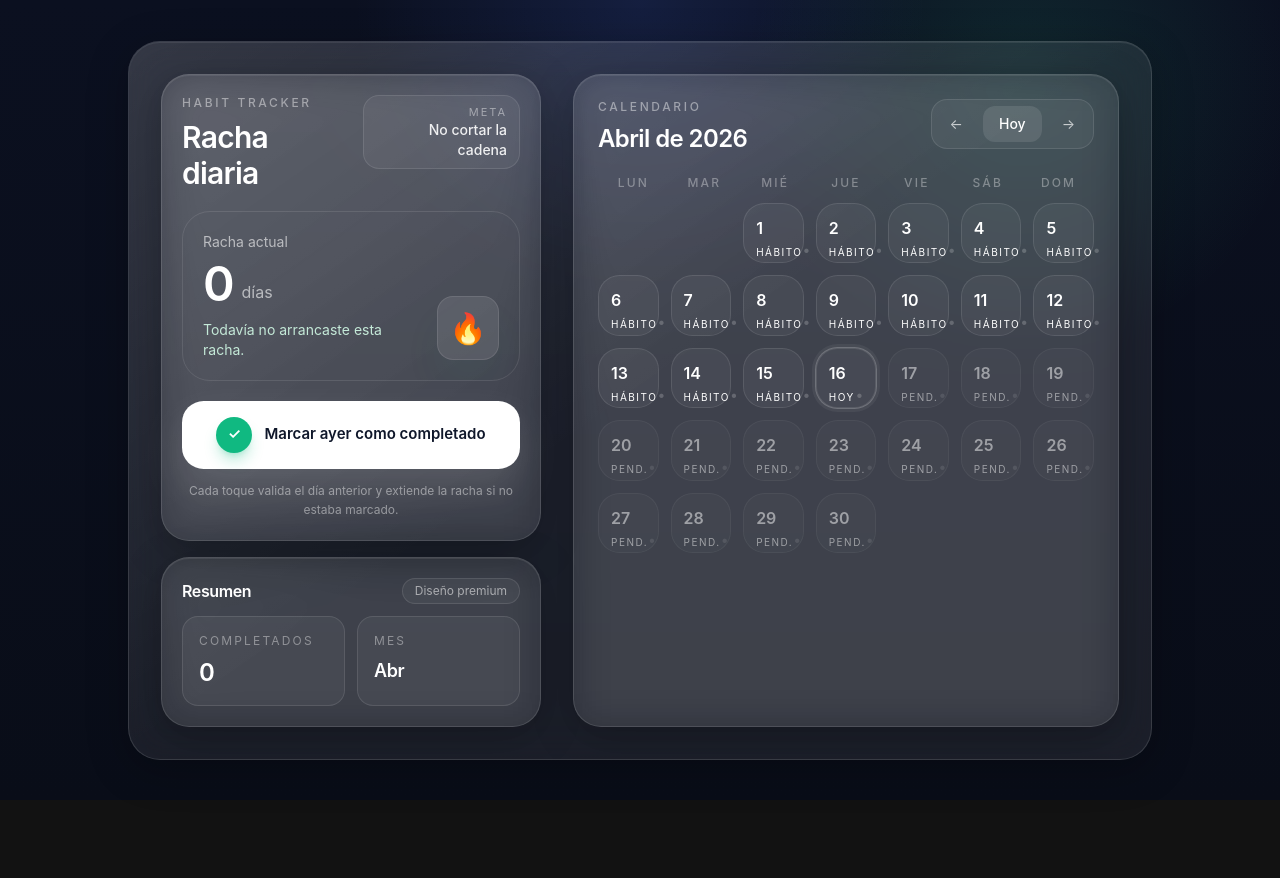
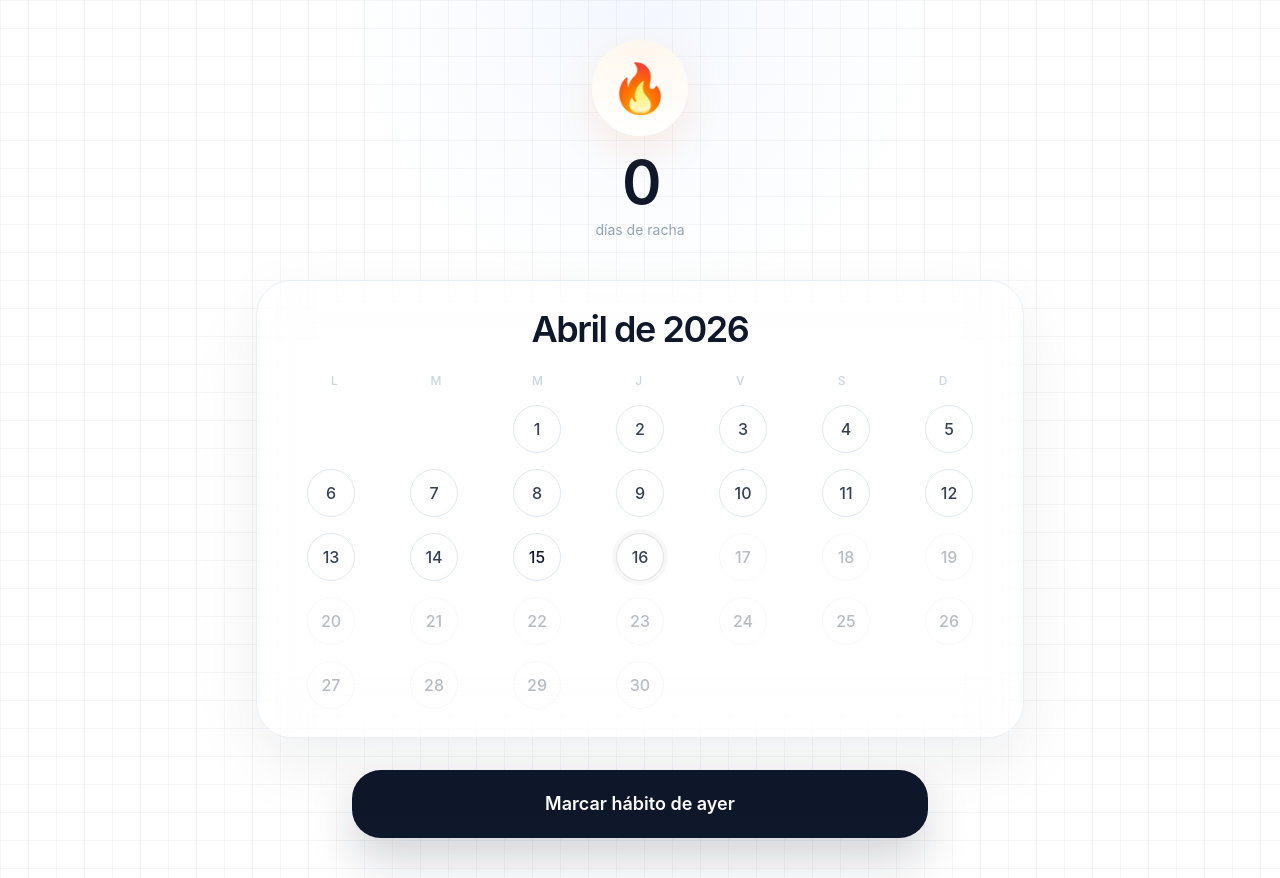
Before and after one commit to JustTute/habitos, a plain HTML site: page index.html in a window 1280 px wide. Before the commit the page ends 800 px from the top, so only its background shows below. Drawn offline with nearby package versions, Linux system fonts and the light colour scheme.

Commit message:
Actualizar index.html

```diff
--- a/index.html
+++ b/index.html
@@ -1,66 +1,74 @@
-<!DOCTYPE html>
-<html lang="es">
+<!DOCTYPE html><html lang="es">
 <head>
   <meta charset="UTF-8" />
   <meta name="viewport" content="width=device-width, initial-scale=1.0" />
-  <title>Habit Streak Calendar</title>
+  <title>Habit Streak</title>
   <script src="https://cdn.tailwindcss.com"></script>
   <style>
     :root {
-      color-scheme: dark;
+      color-scheme: light;
+    }* {
+  -webkit-tap-highlight-color: transparent;
 }
 
 body {
-      background:
-        radial-gradient(circle at top, rgba(80, 120, 255, 0.14), transparent 28%),
-        radial-gradient(circle at 80% 10%, rgba(52, 211, 153, 0.12), transparent 22%),
-        linear-gradient(180deg, #0b1020 0%, #090d18 100%);
-      font-family: Inter, ui-sans-serif, system-ui, -apple-system, BlinkMacSystemFont, "SF Pro Display", "Segoe UI", sans-serif;
+  font-family: Inter, ui-sans-serif, system-ui, -apple-system, BlinkMacSystemFont, "SF Pro Display", sans-serif;
+  background-color: #ffffff;
+  background-image:
+    linear-gradient(rgba(15, 23, 42, 0.035) 1px, transparent 1px),
+    linear-gradient(90deg, rgba(15, 23, 42, 0.035) 1px, transparent 1px),
+    radial-gradient(circle at top, rgba(59, 130, 246, 0.06), transparent 28%);
+  background-size: 28px 28px, 28px 28px, auto;
   overflow-x: hidden;
 }
 
-    .glass {
-      background: rgba(255, 255, 255, 0.08);
-      backdrop-filter: blur(20px);
-      -webkit-backdrop-filter: blur(20px);
-      border: 1px solid rgba(255, 255, 255, 0.12);
-      box-shadow:
-        0 10px 40px rgba(0, 0, 0, 0.25),
-        inset 0 1px 0 rgba(255, 255, 255, 0.08);
+.month-title {
+  letter-spacing: -0.04em;
 }
 
-    .day-cell {
-      position: relative;
-      transition: transform 180ms ease, box-shadow 220ms ease, background 220ms ease, border-color 220ms ease;
+.day-pill {
+  transition: transform 180ms ease, box-shadow 240ms ease, background-color 240ms ease, border-color 240ms ease, color 240ms ease;
+  will-change: transform;
 }
 
-    .day-cell:hover {
-      transform: translateY(-1px) scale(1.02);
+.day-pill:hover {
+  transform: translateY(-1px);
 }
 
-    .day-done {
-      background: linear-gradient(180deg, rgba(52, 211, 153, 0.32), rgba(22, 163, 74, 0.22));
-      border-color: rgba(74, 222, 128, 0.55);
-      box-shadow: 0 0 0 1px rgba(74, 222, 128, 0.1), 0 10px 24px rgba(22, 163, 74, 0.18);
+.day-pill.done {
+  background: linear-gradient(180deg, #4ade80 0%, #22c55e 100%);
+  color: white;
+  box-shadow: 0 12px 24px rgba(34, 197, 94, 0.22);
+  border-color: rgba(34, 197, 94, 0.15);
 }
 
-    .day-today {
-      box-shadow: 0 0 0 1px rgba(255,255,255,0.22), 0 0 0 4px rgba(255,255,255,0.05);
+.day-pill.today {
+  border-color: rgba(15, 23, 42, 0.12);
+  box-shadow: 0 0 0 4px rgba(15, 23, 42, 0.03);
+}
+
+.day-pill.done-pop {
+  animation: dayPop 560ms cubic-bezier(.2,.9,.2,1);
 }
 
 .streak-pop {
-      animation: streakPop 700ms cubic-bezier(.2,.9,.2,1);
+  animation: streakPop 720ms cubic-bezier(.2,.9,.2,1);
 }
 
-    .pulse-ring {
-      animation: pulseRing 900ms ease-out forwards;
+.flame-bounce {
+  animation: flameBounce 1100ms cubic-bezier(.2,.9,.2,1);
+  transform-origin: center bottom;
 }
 
-    .float-up {
-      animation: floatUp 900ms cubic-bezier(.2,.9,.2,1) forwards;
+.float-plus {
+  animation: floatPlus 950ms cubic-bezier(.2,.9,.2,1) forwards;
 }
 
-    .confetti {
+.soft-ring {
+  animation: softRing 900ms ease-out forwards;
+}
+
+.confetti-piece {
   position: absolute;
   width: 8px;
   height: 14px;
@@ -70,22 +78,37 @@
   will-change: transform, opacity;
 }
 
-    @keyframes streakPop {
-      0% { transform: scale(0.92); }
-      38% { transform: scale(1.1); }
-      65% { transform: scale(0.98); }
+@keyframes dayPop {
+  0% { transform: scale(0.84); }
+  45% { transform: scale(1.12); }
+  70% { transform: scale(0.97); }
   100% { transform: scale(1); }
 }
 
-    @keyframes pulseRing {
-      0% { transform: scale(0.9); opacity: 0.55; }
-      100% { transform: scale(1.5); opacity: 0; }
+@keyframes streakPop {
+  0% { transform: scale(0.92); }
+  38% { transform: scale(1.12); }
+  68% { transform: scale(0.98); }
+  100% { transform: scale(1); }
 }
 
-    @keyframes floatUp {
-      0% { transform: translateY(10px) scale(0.9); opacity: 0; }
-      20% { opacity: 1; }
-      100% { transform: translateY(-18px) scale(1); opacity: 0; }
+@keyframes flameBounce {
+  0% { transform: translateY(0) scale(1) rotate(0deg); }
+  20% { transform: translateY(-2px) scale(1.06) rotate(-3deg); }
+  42% { transform: translateY(0) scale(0.96) rotate(2deg); }
+  64% { transform: translateY(-1px) scale(1.04) rotate(-1deg); }
+  100% { transform: translateY(0) scale(1) rotate(0deg); }
+}
+
+@keyframes floatPlus {
+  0% { transform: translateY(10px) scale(0.92); opacity: 0; }
+  18% { opacity: 1; }
+  100% { transform: translateY(-22px) scale(1); opacity: 0; }
+}
+
+@keyframes softRing {
+  0% { transform: scale(0.88); opacity: 0.42; }
+  100% { transform: scale(1.45); opacity: 0; }
 }
 
 @keyframes confettiBurst {
@@ -93,7 +116,7 @@
     transform: translate(0, 0) rotate(0deg) scale(0.7);
     opacity: 0;
   }
-      18% {
+  16% {
     opacity: 1;
   }
   100% {
@@ -101,129 +124,77 @@
     opacity: 0;
   }
 }
+
+@media (prefers-reduced-motion: reduce) {
+  .day-pill,
+  .streak-pop,
+  .flame-bounce,
+  .float-plus,
+  .soft-ring,
+  .confetti-piece,
+  .day-pill.done-pop {
+    animation: none !important;
+    transition: none !important;
+  }
+}
+
   </style>
 </head>
-<body class="min-h-screen text-white selection:bg-emerald-300/30">
-  <div class="mx-auto flex min-h-screen max-w-6xl items-center justify-center px-4 py-6 sm:px-6 lg:px-8">
-    <main class="w-full max-w-5xl">
-      <section class="glass relative overflow-hidden rounded-[2rem] p-4 sm:p-6 lg:p-8">
-        <div class="pointer-events-none absolute inset-0 bg-gradient-to-br from-white/10 via-transparent to-transparent"></div>
+<body class="min-h-screen text-slate-900 selection:bg-emerald-200/70">
+  <main class="mx-auto flex min-h-screen max-w-5xl flex-col items-center justify-center px-5 py-8 sm:px-8 sm:py-10">
+    <section class="flex w-full max-w-3xl flex-col items-center">
+      <div class="relative flex flex-col items-center">
+        <div id="ringEffect" class="pointer-events-none absolute inset-0 hidden items-center justify-center">
+          <div class="soft-ring h-28 w-28 rounded-full border border-emerald-300/60"></div>
+        </div><div class="relative flex h-20 w-20 items-center justify-center rounded-full bg-gradient-to-b from-orange-50 to-white shadow-[0_14px_40px_rgba(249,115,22,0.12)] sm:h-24 sm:w-24">
+      <span id="flameIcon" class="text-4xl sm:text-5xl">🔥</span>
+      <span id="plusOne" class="pointer-events-none absolute top-1/2 hidden -translate-y-1/2 text-lg font-semibold text-emerald-500 sm:text-xl">+1</span>
+    </div>
 
-        <div class="relative grid gap-5 lg:grid-cols-[380px_minmax(0,1fr)] lg:gap-8">
-          <aside class="space-y-4">
-            <div class="glass rounded-[1.75rem] p-5">
-              <div class="mb-5 flex items-start justify-between gap-3">
-                <div>
-                  <p class="text-xs font-medium uppercase tracking-[0.22em] text-white/45">Habit tracker</p>
-                  <h1 class="mt-2 text-2xl font-semibold tracking-tight sm:text-3xl">Racha diaria</h1>
-                </div>
-                <div class="rounded-2xl border border-white/10 bg-white/5 px-3 py-2 text-right">
-                  <p class="text-[11px] uppercase tracking-[0.18em] text-white/45">Meta</p>
-                  <p class="text-sm font-medium text-white/90">No cortar la cadena</p>
+    <div id="streakWrap" class="mt-4 text-center">
+      <div id="streakValue" class="text-5xl font-semibold leading-none tracking-[-0.06em] text-slate-900 sm:text-6xl">0</div>
+      <div class="mt-2 text-sm text-slate-400">días de racha</div>
     </div>
   </div>
 
-              <div id="streakCard" class="relative overflow-hidden rounded-[1.75rem] border border-white/10 bg-gradient-to-br from-emerald-400/18 via-emerald-300/8 to-white/5 p-5">
-                <div id="ringEffect" class="pointer-events-none absolute inset-0 hidden items-center justify-center">
-                  <div class="pulse-ring h-32 w-32 rounded-full border border-emerald-300/40"></div>
-                </div>
-                <div class="relative flex items-end justify-between gap-4">
-                  <div>
-                    <p class="text-sm text-white/60">Racha actual</p>
-                    <div class="mt-2 flex items-end gap-2">
-                      <span id="streakValue" class="text-5xl font-semibold leading-none tracking-tight">0</span>
-                      <span class="mb-1 text-base text-white/60">días</span>
-                    </div>
-                    <p id="streakMessage" class="mt-3 text-sm text-emerald-100/90">Todavía no arrancaste esta racha.</p>
+  <div class="mt-10 w-full rounded-[2.2rem] border border-slate-200/70 bg-white/78 px-4 py-5 shadow-[0_24px_70px_rgba(15,23,42,0.07)] backdrop-blur-xl sm:px-7 sm:py-7">
+    <div class="mb-6 text-center">
+      <h1 id="monthLabel" class="month-title text-3xl font-semibold text-slate-900 sm:text-4xl">Mes</h1>
     </div>
 
-                  <div class="relative flex h-16 w-16 items-center justify-center rounded-2xl border border-white/10 bg-white/10 shadow-2xl shadow-emerald-500/10">
-                    <span class="text-3xl">🔥</span>
-                    <span id="plusOne" class="float-up pointer-events-none absolute top-1/2 hidden -translate-y-1/2 text-lg font-semibold text-emerald-300">+1</span>
-                  </div>
-                </div>
+    <div class="mb-4 grid grid-cols-7 gap-y-3 text-center text-[11px] font-medium uppercase tracking-[0.2em] text-slate-300 sm:text-xs">
+      <div>L</div>
+      <div>M</div>
+      <div>M</div>
+      <div>J</div>
+      <div>V</div>
+      <div>S</div>
+      <div>D</div>
     </div>
 
-              <button id="markYesterdayBtn" class="group mt-5 flex w-full items-center justify-center gap-3 rounded-[1.35rem] bg-white px-4 py-4 text-[15px] font-semibold text-slate-900 shadow-[0_18px_40px_rgba(255,255,255,0.12)] transition hover:scale-[1.01] active:scale-[0.985]">
-                <span class="inline-flex h-9 w-9 items-center justify-center rounded-full bg-emerald-500 text-white shadow-lg shadow-emerald-500/30">✓</span>
-                Marcar ayer como completado
-              </button>
-
-              <p class="mt-3 text-center text-xs leading-relaxed text-white/45">
-                Cada toque valida el día anterior y extiende la racha si no estaba marcado.
-              </p>
+    <div id="calendarGrid" class="grid grid-cols-7 gap-x-2 gap-y-3 sm:gap-x-3 sm:gap-y-4"></div>
   </div>
 
-            <div class="glass rounded-[1.75rem] p-5">
-              <div class="mb-3 flex items-center justify-between">
-                <h2 class="text-base font-semibold tracking-tight">Resumen</h2>
-                <span class="rounded-full border border-white/10 bg-white/5 px-3 py-1 text-xs text-white/55">Diseño premium</span>
-              </div>
-
-              <div class="grid grid-cols-2 gap-3">
-                <div class="rounded-2xl border border-white/10 bg-white/5 p-4">
-                  <p class="text-xs uppercase tracking-[0.18em] text-white/40">Completados</p>
-                  <p id="completedCount" class="mt-2 text-2xl font-semibold tracking-tight">0</p>
-                </div>
-                <div class="rounded-2xl border border-white/10 bg-white/5 p-4">
-                  <p class="text-xs uppercase tracking-[0.18em] text-white/40">Mes</p>
-                  <p id="monthLabelSide" class="mt-2 text-lg font-semibold tracking-tight">—</p>
-                </div>
-              </div>
-            </div>
-          </aside>
-
-          <section class="glass rounded-[1.75rem] p-4 sm:p-5 lg:p-6">
-            <div class="mb-5 flex flex-col gap-4 sm:flex-row sm:items-center sm:justify-between">
-              <div>
-                <p class="text-xs font-medium uppercase tracking-[0.22em] text-white/45">Calendario</p>
-                <h2 id="monthLabel" class="mt-2 text-2xl font-semibold tracking-tight">Mes Año</h2>
-              </div>
-
-              <div class="flex items-center gap-2 self-start rounded-2xl border border-white/10 bg-white/5 p-1.5">
-                <button id="prevMonthBtn" class="rounded-xl px-3 py-2 text-sm text-white/70 transition hover:bg-white/10 hover:text-white">←</button>
-                <button id="todayBtn" class="rounded-xl bg-white/10 px-4 py-2 text-sm font-medium text-white transition hover:bg-white/15">Hoy</button>
-                <button id="nextMonthBtn" class="rounded-xl px-3 py-2 text-sm text-white/70 transition hover:bg-white/10 hover:text-white">→</button>
-              </div>
-            </div>
-
-            <div class="mb-3 grid grid-cols-7 gap-2 px-1 text-center text-[11px] font-medium uppercase tracking-[0.18em] text-white/35 sm:text-xs">
-              <div>Lun</div>
-              <div>Mar</div>
-              <div>Mié</div>
-              <div>Jue</div>
-              <div>Vie</div>
-              <div>Sáb</div>
-              <div>Dom</div>
-            </div>
-
-            <div id="calendarGrid" class="grid grid-cols-7 gap-2 sm:gap-3"></div>
-          </section>
+  <div class="mt-8 flex w-full max-w-xl justify-center">
+    <button id="markYesterdayBtn" class="group flex w-full items-center justify-center rounded-[1.8rem] bg-slate-900 px-6 py-5 text-base font-semibold text-white shadow-[0_22px_45px_rgba(15,23,42,0.18)] transition duration-200 hover:scale-[1.01] active:scale-[0.985] sm:text-lg">
+      Marcar hábito de ayer
+    </button>
   </div>
 </section>
-    </main>
-  </div>
 
-  <script>
+  </main>  <script>
     const monthLabel = document.getElementById('monthLabel');
-    const monthLabelSide = document.getElementById('monthLabelSide');
     const calendarGrid = document.getElementById('calendarGrid');
     const streakValue = document.getElementById('streakValue');
-    const streakCard = document.getElementById('streakCard');
-    const streakMessage = document.getElementById('streakMessage');
-    const completedCount = document.getElementById('completedCount');
+    const streakWrap = document.getElementById('streakWrap');
+    const flameIcon = document.getElementById('flameIcon');
+    const plusOne = document.getElementById('plusOne');
     const ringEffect = document.getElementById('ringEffect');
-    const plusOne = document.getElementById('plusOne');
-
-    const prevMonthBtn = document.getElementById('prevMonthBtn');
-    const nextMonthBtn = document.getElementById('nextMonthBtn');
-    const todayBtn = document.getElementById('todayBtn');
     const markYesterdayBtn = document.getElementById('markYesterdayBtn');
 
     const today = new Date();
-    const storageKey = 'habit-streak-calendar-v1';
-
-    let viewedMonth = new Date(today.getFullYear(), today.getMonth(), 1);
+    const viewedMonth = new Date(today.getFullYear(), today.getMonth(), 1);
+    const storageKey = 'habit-streak-calendar-v3';
     let state = loadState();
 
     function loadState() {
@@ -247,13 +218,8 @@
       return `${y}-${m}-${d}`;
     }
 
-    function parseKey(key) {
-      const [y, m, d] = key.split('-').map(Number);
-      return new Date(y, m - 1, d);
-    }
-
-    function getYesterday(date = today) {
-      const d = new Date(date);
+    function getYesterday(base = today) {
+      const d = new Date(base);
       d.setDate(d.getDate() - 1);
       return d;
     }
@@ -262,12 +228,12 @@
       return a.getFullYear() === b.getFullYear() && a.getMonth() === b.getMonth() && a.getDate() === b.getDate();
     }
 
-    function getMonthName(date) {
-      return date.toLocaleDateString('es-AR', { month: 'long', year: 'numeric' });
+    function getCompletedSet() {
+      return new Set(state.completedDates);
     }
 
-    function getCompletedSet() {
-      return new Set(state.completedDates);
+    function capitalize(text) {
+      return text.charAt(0).toUpperCase() + text.slice(1);
     }
 
     function computeStreak() {
@@ -283,94 +249,85 @@
       return streak;
     }
 
-    function buildCalendar(date) {
+    function renderCalendar() {
       calendarGrid.innerHTML = '';
-      const year = date.getFullYear();
-      const month = date.getMonth();
+      const year = viewedMonth.getFullYear();
+      const month = viewedMonth.getMonth();
       const firstDay = new Date(year, month, 1);
       const lastDay = new Date(year, month + 1, 0);
       const daysInMonth = lastDay.getDate();
       const completedSet = getCompletedSet();
+      const yesterday = getYesterday(today);
 
-      monthLabel.textContent = capitalize(getMonthName(date));
-      monthLabelSide.textContent = capitalize(date.toLocaleDateString('es-AR', { month: 'short' }));
+      monthLabel.textContent = capitalize(
+        viewedMonth.toLocaleDateString('es-AR', { month: 'long', year: 'numeric' })
+      );
 
       let startOffset = firstDay.getDay();
       startOffset = startOffset === 0 ? 6 : startOffset - 1;
 
       for (let i = 0; i < startOffset; i++) {
         const filler = document.createElement('div');
-        filler.className = 'aspect-square rounded-[1.35rem] border border-transparent bg-transparent';
+        filler.className = 'flex items-center justify-center';
+        const spacer = document.createElement('div');
+        spacer.className = 'h-10 w-10 rounded-full sm:h-12 sm:w-12';
+        filler.appendChild(spacer);
         calendarGrid.appendChild(filler);
       }
 
       for (let day = 1; day <= daysInMonth; day++) {
         const cellDate = new Date(year, month, day);
         const key = formatKey(cellDate);
-        const isCompleted = completedSet.has(key);
+        const isDone = completedSet.has(key);
         const isToday = isSameDay(cellDate, today);
+        const isYesterday = isSameDay(cellDate, yesterday);
         const isFuture = cellDate > new Date(today.getFullYear(), today.getMonth(), today.getDate());
 
-        const cell = document.createElement('button');
-        cell.type = 'button';
-        cell.className = [
-          'day-cell',
-          'aspect-square',
-          'rounded-[1.35rem]',
+        const wrap = document.createElement('div');
+        wrap.className = 'flex items-center justify-center';
+
+        const pill = document.createElement('div');
+        pill.dataset.date = key;
+        pill.className = [
+          'day-pill',
+          'flex',
+          'h-10',
+          'w-10',
+          'items-center',
+          'justify-center',
+          'rounded-full',
           'border',
-          'p-2',
-          'text-left',
-          'sm:p-3',
-          isCompleted ? 'day-done' : 'border-white/10 bg-white/[0.045]',
-          isToday ? 'day-today' : '',
-          isFuture ? 'opacity-50' : ''
+          'text-sm',
+          'font-medium',
+          'sm:h-12',
+          'sm:w-12',
+          'sm:text-base',
+          isDone ? 'done' : 'border-slate-200 bg-white text-slate-700',
+          isToday ? 'today' : '',
+          isFuture ? 'opacity-35' : ''
         ].join(' ');
 
-        cell.innerHTML = `
-          <div class="flex h-full flex-col justify-between">
-            <div class="flex items-start justify-between gap-2">
-              <span class="text-sm font-semibold sm:text-base ${isCompleted ? 'text-white' : 'text-white/88'}">${day}</span>
-              ${isCompleted ? '<span class="rounded-full bg-emerald-300/15 px-2 py-0.5 text-[10px] font-semibold uppercase tracking-[0.15em] text-emerald-200">done</span>' : ''}
-            </div>
-            <div class="flex items-end justify-between">
-              <span class="text-[10px] uppercase tracking-[0.15em] ${isCompleted ? 'text-emerald-100/80' : 'text-white/28'}">
-                ${isToday ? 'Hoy' : isFuture ? 'Pend.' : 'Hábito'}
-              </span>
-              ${isCompleted ? '<span class="text-lg">✅</span>' : '<span class="text-sm text-white/20">•</span>'}
-            </div>
-          </div>
-        `;
+        pill.textContent = day;
 
-        calendarGrid.appendChild(cell);
+        if (!isDone && isYesterday) {
+          pill.classList.add('text-slate-900');
+        }
+
+        wrap.appendChild(pill);
+        calendarGrid.appendChild(wrap);
       }
     }
 
-    function updateSummary() {
-      const streak = computeStreak();
-      streakValue.textContent = streak;
-      completedCount.textContent = state.completedDates.length;
-
-      if (streak === 0) {
-        streakMessage.textContent = 'Todavía no arrancaste esta racha.';
-      } else if (streak === 1) {
-        streakMessage.textContent = 'Muy bien. Ya empezaste tu cadena.';
-      } else if (streak < 7) {
-        streakMessage.textContent = 'Seguís consistente. No la cortes ahora.';
-      } else if (streak < 21) {
-        streakMessage.textContent = 'Excelente ritmo. Ya se siente como sistema.';
-      } else {
-        streakMessage.textContent = 'Nivel élite. Tu hábito ya tiene inercia real.';
-      }
+    function updateStreak() {
+      streakValue.textContent = computeStreak();
     }
 
-    function capitalize(text) {
-      return text.charAt(0).toUpperCase() + text.slice(1);
-    }
-
-    function showCelebration() {
-      streakCard.classList.remove('streak-pop');
-      void streakCard.offsetWidth;
-      streakCard.classList.add('streak-pop');
+    function triggerCelebration(targetKey) {
+      streakWrap.classList.remove('streak-pop');
+      flameIcon.classList.remove('flame-bounce');
+      void streakWrap.offsetWidth;
+      streakWrap.classList.add('streak-pop');
+      flameIcon.classList.add('flame-bounce');
 
       ringEffect.classList.remove('hidden');
       ringEffect.classList.add('flex');
@@ -380,28 +337,40 @@
       }, 900);
 
       plusOne.classList.remove('hidden');
+      plusOne.classList.add('float-plus');
       setTimeout(() => {
         plusOne.classList.add('hidden');
-      }, 900);
+        plusOne.classList.remove('float-plus');
+      }, 950);
 
-      const colors = ['#86efac', '#34d399', '#f0fdf4', '#bbf7d0', '#10b981'];
-      const pieces = 14;
+      const target = document.querySelector(`[data-date="${targetKey}"]`);
+      if (target) {
+        target.classList.add('done-pop');
+        setTimeout(() => target.classList.remove('done-pop'), 560);
+      }
+
+      const colors = ['#86efac', '#4ade80', '#22c55e', '#bbf7d0', '#dcfce7'];
+      const pieces = 16;
 
       for (let i = 0; i < pieces; i++) {
         const piece = document.createElement('span');
-        piece.className = 'confetti';
+        piece.className = 'confetti-piece';
         const angle = (Math.PI * 2 * i) / pieces;
-        const distance = 50 + Math.random() * 60;
+        const distance = 48 + Math.random() * 72;
         const x = Math.cos(angle) * distance;
-        const y = Math.sin(angle) * distance - 20;
+        const y = Math.sin(angle) * distance - 30;
         piece.style.setProperty('--x', `${x}px`);
         piece.style.setProperty('--y', `${y}px`);
         piece.style.setProperty('--r', `${Math.random() * 520 - 260}deg`);
         piece.style.background = colors[i % colors.length];
         piece.style.left = '50%';
         piece.style.top = '50%';
-        streakCard.appendChild(piece);
+        streakWrap.appendChild(piece);
         setTimeout(() => piece.remove(), 1300);
+      }
+
+      if ('vibrate' in navigator) {
+        navigator.vibrate(22);
       }
     }
 
@@ -413,38 +382,25 @@
         state.completedDates.push(key);
         state.completedDates.sort();
         saveState();
-        updateSummary();
-        buildCalendar(viewedMonth);
-        showCelebration();
+        renderCalendar();
+        updateStreak();
+        triggerCelebration(key);
       } else {
         markYesterdayBtn.animate([
           { transform: 'scale(1)' },
-          { transform: 'scale(0.98)' },
+          { transform: 'scale(0.985)' },
           { transform: 'scale(1.01)' },
           { transform: 'scale(1)' }
         ], { duration: 260, easing: 'ease-out' });
+        if ('vibrate' in navigator) {
+          navigator.vibrate(12);
+        }
       }
     }
 
-    prevMonthBtn.addEventListener('click', () => {
-      viewedMonth = new Date(viewedMonth.getFullYear(), viewedMonth.getMonth() - 1, 1);
-      buildCalendar(viewedMonth);
-    });
-
-    nextMonthBtn.addEventListener('click', () => {
-      viewedMonth = new Date(viewedMonth.getFullYear(), viewedMonth.getMonth() + 1, 1);
-      buildCalendar(viewedMonth);
-    });
-
-    todayBtn.addEventListener('click', () => {
-      viewedMonth = new Date(today.getFullYear(), today.getMonth(), 1);
-      buildCalendar(viewedMonth);
-    });
-
     markYesterdayBtn.addEventListener('click', markYesterdayDone);
 
-    updateSummary();
-    buildCalendar(viewedMonth);
-  </script>
-</body>
+    renderCalendar();
+    updateStreak();
+  </script></body>
 </html>
```
Lines whose indentation alone changed are shown as unchanged.
